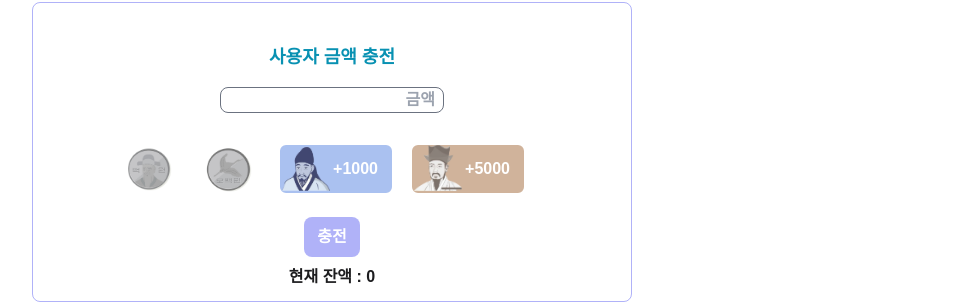
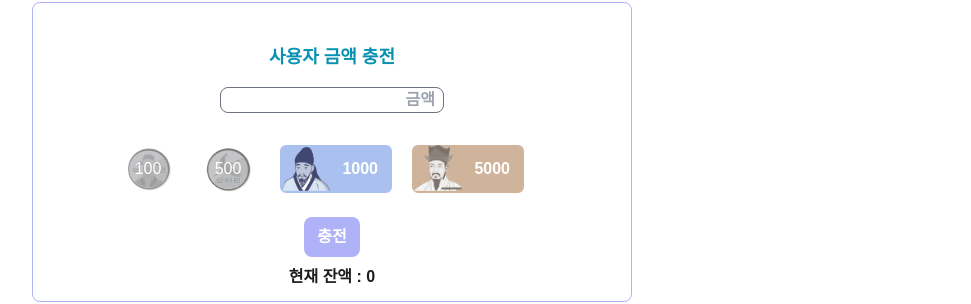
Before and after one commit to hak-joo/vending-machine, a React (Vite) app: page /charge in a window 1280 px wide. Shown: the part 248-552 px from the top of the page, without its empty margins (308-1279 px from the left). Built offline with nearby package versions, Linux system fonts and the light colour scheme; a web font is replaced by a local one.

Commit message:
Fix: 금액 버튼의 중복된 코드 삭제 #38

```diff
--- a/src/components/MoneyBtnList/MoneyBtnList.tsx
+++ b/src/components/MoneyBtnList/MoneyBtnList.tsx
@@ -11,29 +11,30 @@ interface MoneyBtnListType {
 function MoneyBtnList({ checkUserMoney, onIncreaseMoney }: MoneyBtnListType) {
   const [user, setUser] = useAtom(userAtom);
   const moneyList = chargeMoneyList.map((moneyBtn, index) => {
-    const disabled = user.money < moneyBtn.money;
-    const imgBtnClassName =
+    const isEnoughMoney = user.money < moneyBtn.money;
+    const isDisabled = checkUserMoney && isEnoughMoney;
+
+    const imgClassName =
       moneyBtn.money < 1000 ? 'absolute' : 'absolute bottom-0 left-0';
-
     const moneyImg = (
       <img
         src={moneyBtn.imgurl}
         width={48}
         height={48}
-        className={imgBtnClassName}
+        className={imgClassName}
       />
     );
 
-    return checkUserMoney ? (
+    return (
       <CommonBtn
         key={index}
         {...moneyBtn}
-        bgColor={disabled ? 'red' : moneyBtn.bgColor}
-        border={disabled ? 'red' : moneyBtn.border}
+        bgColor={isDisabled ? 'red' : moneyBtn.bgColor}
+        border={isDisabled ? 'red' : moneyBtn.border}
         onClick={() => onIncreaseMoney(moneyBtn?.money)}
-        disabled={disabled}
+        disabled={isDisabled}
       >
-        {disabled ? (
+        {isDisabled ? (
           'X'
         ) : (
           <>
@@ -42,19 +43,6 @@ function MoneyBtnList({ checkUserMoney, onIncreaseMoney }: MoneyBtnListType) {
           </>
         )}
       </CommonBtn>
-    ) : (
-      <CommonBtn
-        key={index}
-        {...moneyBtn}
-        onClick={() => {
-          onIncreaseMoney(moneyBtn?.money);
-        }}
-      >
-        <>
-          {'+' + moneyBtn.money}
-          {moneyImg}
-        </>
-      </CommonBtn>
     );
   });
 
```
